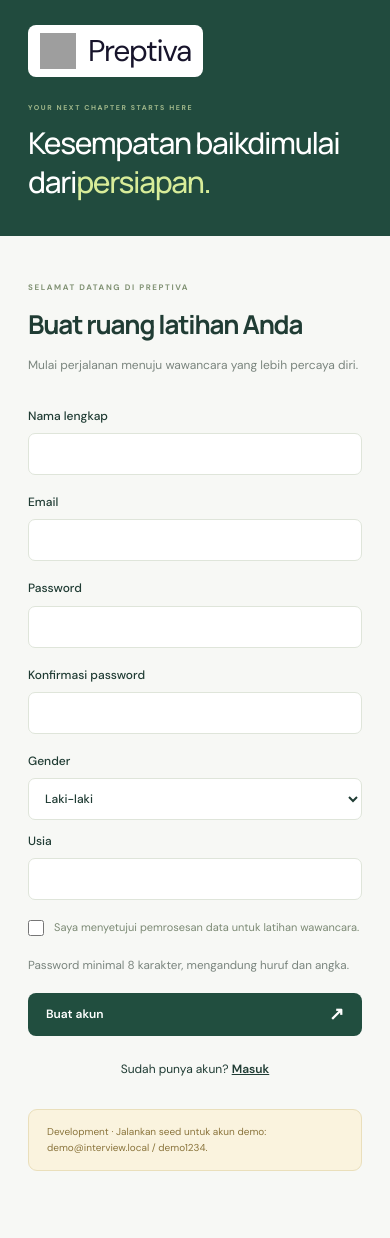
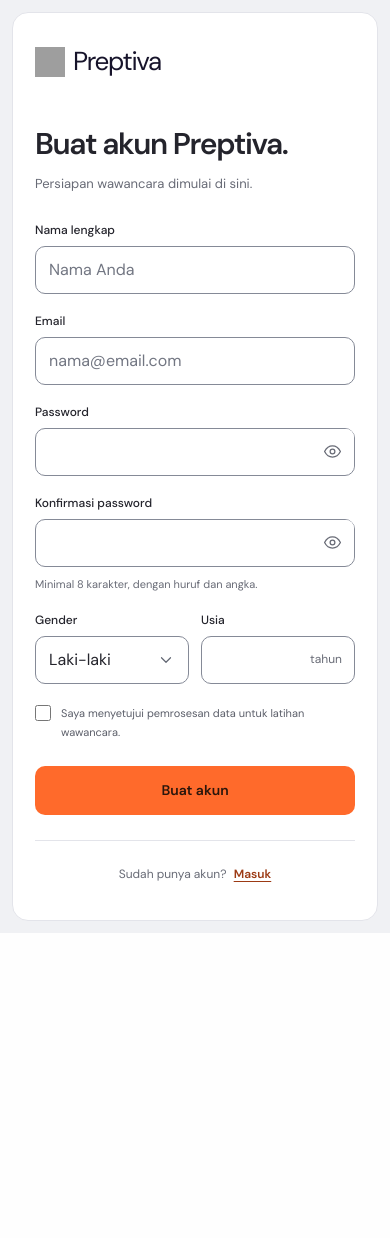
Before and after one commit to dervaag/preptiva2026, a FastAPI app: page /register in a window 390 px wide. After the commit the page ends 933 px from the top, so only its background shows below. Run offline with FastAPI, Linux system fonts and the light colour scheme; some libraries are stand-ins or nearby versions; grey boxes are pictures that could not be loaded.

Commit message:
Preserve auth redesign, shared footer and panel selection fixes before sync

```diff
--- a/app/main.py
+++ b/app/main.py
@@ -13,6 +13,7 @@ from app.db import init_db, SessionLocal
 from app.models import User
 from app.api import auth, sessions, dashboard
 from app.log import request_var
+from app.assets import asset_url
 
 
 @asynccontextmanager
@@ -57,6 +58,7 @@ app.include_router(sessions.router)
 app.include_router(dashboard.router)
 app.mount('/static', StaticFiles(directory=ROOT / 'app/static'), name='static')
 templates = Jinja2Templates(directory=ROOT / 'app/templates')
+templates.env.globals['asset_url'] = asset_url
 
 
 @app.get('/health')
--- /dev/null
+++ b/app/static/css/auth.css
@@ -0,0 +1,84 @@
+.auth-page {
+  --auth-ink: #24242c;
+  --auth-muted: #686b76;
+  --setup-ink: #24242c;
+  font-family: 'DM Sans', sans-serif;
+  color: var(--auth-ink);
+  background: #f0f1f4;
+  -webkit-font-smoothing: antialiased;
+}
+.auth-page :is(button, a, input):focus-visible {outline: 3px solid #a6340d; outline-offset: 4px;}
+.auth-page .auth-main {width: 100%; margin: 0; min-height: 100svh; padding: 24px;}
+.auth-page .auth-main > .content {padding: 0; max-width: 1440px; margin: 0 auto;}
+.auth-shell {display: grid; grid-template-columns: 1fr 1fr; min-height: calc(100svh - 48px); border: 1px solid #e3e4ea; border-radius: 24px; background: #fff; overflow: hidden;}
+.auth-entry {padding: 38px clamp(30px, 5.3vw, 88px) 36px; display: flex; flex-direction: column; min-width: 0;}
+.auth-page .brand--auth {gap: 8px; font-size: 26px; font-family: inherit; align-self: flex-start; flex-shrink: 0;}
+.auth-page .brand--auth .brand-symbol {width: 30px; height: 30px;}
+.auth-page .brand--auth .brand-name {font-size: inherit;}
+.auth-form-panel {max-width: 440px; width: 100%; margin: auto; padding: 45px 0 32px;}
+.auth-heading {margin-bottom: 30px;}
+.auth-heading h1 {font: 550 clamp(28px, 2.6vw, 38px)/1.18 'DM Sans', sans-serif; letter-spacing: -.045em; max-width: 410px;}
+.auth-heading p {color: var(--auth-muted); font-size: 13px; line-height: 1.7; margin-top: 12px;}
+.auth-fields {display: grid; gap: 18px;}
+.auth-field {min-width: 0;}
+.auth-field > label, .auth-page .setup-select-label {display: block; font-size: 12px; line-height: 1.5; font-weight: 500; margin-bottom: 7px;}
+.auth-field input:not([type=checkbox]) {display: block; width: 100%; min-height: 46px; border: 1px solid #858a97; border-radius: 10px; padding: 11px 13px; font: inherit; font-size: 14px; line-height: 1.5; color: var(--auth-ink); background: #fff;}
+.auth-field input::placeholder {color: #727682;}
+.auth-field input:hover {border-color: #4f515d;}
+.auth-field input:focus {border-color: #a6340d;}
+.auth-field-row {display: grid; grid-template-columns: repeat(2, minmax(0, 1fr)); gap: 14px;}
+.auth-password-wrap, .auth-age-wrap {position: relative;}
+.auth-password-wrap input {padding-right: 49px !important;}
+.auth-password-toggle {display: grid; place-items: center; position: absolute; right: 1px; top: 1px; width: 44px; height: 44px; border: 0; border-radius: 8px; background: #fff; color: #686b76; cursor: pointer;}
+.auth-password-toggle:hover {background: #f4f4f7; color: #24242c;}
+.auth-password-toggle:active {background: #ececf1;}
+.auth-password-toggle svg {width: 19px; height: 19px;}
+.auth-eye-slash {display: none;}
+.auth-password-toggle[aria-pressed=true] .auth-eye-slash {display: block;}
+.auth-age-wrap input {padding-right: 65px !important; appearance: textfield; -moz-appearance: textfield;}
+.auth-age-wrap input::-webkit-inner-spin-button {appearance: none;}
+.auth-age-wrap > span {position: absolute; right: 13px; top: 14px; font-size: 12px; line-height: 18px; color: var(--auth-muted); pointer-events: none;}
+.auth-page .setup-select {font-size: 14px;}
+.auth-page .setup-select-trigger {min-height: 46px; margin-top: 0; padding: 11px 13px; line-height: 1.5;}
+.auth-page .setup-select-chevron svg {width: 18px; height: 18px; display: block;}
+.auth-hint {font-size: 11px; line-height: 1.6; color: var(--auth-muted); margin: -9px 0 -1px;}
+.auth-consent {display: flex; align-items: flex-start; gap: 10px; font-size: 11px; line-height: 1.7; font-weight: 400; color: #5b5e69; cursor: pointer; margin-top: 2px;}
+.auth-consent input {width: 16px; height: 16px; accent-color: #a6340d; margin: 1px 0 0; flex-shrink: 0;}
+.auth-submit {display: block; width: 100%; min-height: 48px; padding: 12px 18px; margin-top: 25px; border: 1px solid transparent; border-radius: 10px; background: #ff6a2b; color: #2a160c; font: inherit; font-size: 14px; font-weight: 550; cursor: pointer;}
+.auth-submit:hover {background: #f65d1c;}
+.auth-submit:active {background: #e85416;}
+.auth-submit:disabled {background: #efd6c9; color: #68584e; cursor: wait;}
+.auth-error {font-size: 12px; line-height: 1.7; border-left: 2px solid #a6340d; background: #fff4ee; color: #8b3012; padding: 10px 13px; margin-top: 20px; white-space: pre-wrap; overflow-wrap: anywhere;}
+.auth-account-switch {text-align: center; border-top: 1px solid #e3e4ea; padding-top: 23px; margin-top: 25px; color: var(--auth-muted); font-size: 12px; line-height: 1.8;}
+.auth-account-switch a {color: #9c3a14; font-weight: 550; text-decoration: underline; text-underline-offset: 3px; margin-left: 4px;}
+.auth-account-switch a:hover {color: #64250e;}
+.auth-visual {position: relative; display: flex; flex-direction: column; justify-content: flex-end; min-width: 0; min-height: 640px; margin: 14px 14px 14px 0; overflow: hidden; border-radius: 18px; background: linear-gradient(155deg, #fae4d1 3%, #f7b780 46%, #ed8c51 68%, #bc491e 100%);}
+.auth-symbol-stage {position: absolute; inset: 0 0 24%; display: grid; place-items: center; overflow: hidden;}
+.auth-symbol-stage img {display: block; width: min(82%, 510px); height: auto; aspect-ratio: 1; mix-blend-mode: multiply; transform: rotate(-9deg);}
+.auth-visual-copy {position: relative; padding: 28px 38px 34px; color: #fff; background: linear-gradient(0deg, #7d2f19 0%, #7d2f19e8 58%, #7d2f1900 100%); padding-top: 100px;}
+.auth-visual-copy h2 {font: 500 clamp(29px, 3.1vw, 45px)/1.15 'DM Sans', sans-serif; letter-spacing: -.045em; margin: 0;}
+.auth-visual-copy p {max-width: 340px; font-size: 12px; line-height: 1.8; margin-top: 20px; padding-top: 18px; border-top: 1px solid #eeb69b70; color: #fff1e6;}
+@media (min-width: 1600px) {.auth-entry {padding-left: 86px; padding-right: 86px;}}
+@media (max-width: 1100px) {
+  .auth-entry {padding: 32px;}
+  .auth-form-panel {padding: 38px 0 20px;}
+  .auth-visual-copy {padding-left: 28px; padding-right: 28px;}
+}
+@media (max-width: 850px) {
+  .auth-page .auth-main {padding: 20px;}
+  .auth-shell {grid-template-columns: 1fr; max-width: 580px; margin: 0 auto; min-height: calc(100svh - 40px); border-radius: 20px;}
+  .auth-entry {padding: 30px 38px;}
+  .auth-form-panel {padding: 38px 0 12px;}
+  .auth-visual {display: none;}
+}
+@media (max-width: 480px) {
+  .auth-page .auth-main {padding: 12px;}
+  .auth-shell {min-height: calc(100svh - 24px); border-radius: 16px;}
+  .auth-entry {padding: 27px 22px;}
+  .auth-form-panel {padding-top: 42px; padding-bottom: 8px;}
+  .auth-heading h1 {font-size: 30px;}
+  .auth-heading {margin-bottom: 26px;}
+  .auth-field input:not([type=checkbox]), .auth-page .setup-select-trigger {font-size: 16px;}
+  .auth-field-row:has(.auth-password-wrap) {grid-template-columns: 1fr; gap: 18px;}
+  .auth-field-row {gap: 12px;}
+}
--- a/app/static/js/app.js
+++ b/app/static/js/app.js
@@ -19,12 +19,20 @@ const page = document.body.dataset.page;
 $('#logout')?.addEventListener('click', async () => {try {await postJSON('/api/auth/logout'); location.assign('/login');} catch (e) {toast(e.message);}});
 $('#today') && ($('#today').textContent = new Intl.DateTimeFormat('id-ID', {day:'numeric',month:'long',year:'numeric'}).format(new Date()));
 $('#auth-form')?.addEventListener('submit', async event => {
-  event.preventDefault(); const button = event.target.querySelector('button[type=submit]'); button.disabled = true;
+  event.preventDefault(); const button = event.target.querySelector('button[type=submit]');
+  if (button.disabled) return;
+  const originalLabel = button.textContent;
+  button.disabled = true; button.textContent = 'Memproses…';
+  event.target.setAttribute('aria-busy', 'true');
   $('#auth-error').hidden = true;
   const data = Object.fromEntries(new FormData(event.target));
   if (page === 'register') {data.age = Number(data.age); data.agree = !!data.agree;}
   try {await postJSON(`/api/auth/${page}`, data); location.assign('/dashboard');}
-  catch (error) {showError('#auth-error', error); button.disabled = false;}
+  catch (error) {
+    showError('#auth-error', error instanceof TypeError ? 'Koneksi terputus. Coba lagi.' : error);
+    button.disabled = false; button.textContent = originalLabel;
+    event.target.removeAttribute('aria-busy');
+  }
 });
 $('#session-form')?.addEventListener('submit', async event => {
   event.preventDefault(); const button = event.target.querySelector('button[type=submit]'); button.disabled = true;
--- /dev/null
+++ b/app/static/js/auth.js
@@ -0,0 +1,26 @@
+'use strict';
+(() => {
+  const form = document.querySelector('#auth-form');
+  if (!form) return;
+  form.querySelectorAll('[data-password-toggle]').forEach(button => {
+    button.addEventListener('click', () => {
+      const input = document.getElementById(button.dataset.passwordToggle);
+      const visible = input.type === 'password';
+      input.type = visible ? 'text' : 'password';
+      button.setAttribute('aria-pressed', String(visible));
+      button.setAttribute('aria-label', `${visible ? 'Sembunyikan' : 'Tampilkan'} ${button.dataset.passwordLabel}`);
+    });
+  });
+  if (document.body.dataset.page !== 'register') return;
+  const password = form.elements.password;
+  const confirmation = form.elements.password_confirm;
+  function validatePasswords() {
+    password.setCustomValidity(password.value && (!/[A-Za-z]/.test(password.value) || !/\d/.test(password.value)) ? 'Gunakan huruf dan angka pada password.' : '');
+    confirmation.setCustomValidity(confirmation.value && confirmation.value !== password.value ? 'Konfirmasi password belum sama.' : '');
+  }
+  [password, confirmation].forEach(input => {
+    input.addEventListener('input', validatePasswords);
+    input.addEventListener('change', validatePasswords);
+  });
+  validatePasswords();
+})();
--- a/app/templates/app.html
+++ b/app/templates/app.html
@@ -1,12 +1,14 @@
 <!doctype html>
 <html lang="id">
-<head><meta charset="utf-8"><meta name="viewport" content="width=device-width, initial-scale=1"><meta name="theme-color" content="{{ '#f3f2f3' if page == 'room' else '#f0f1f4' if page in ('form', 'dashboard', 'history') else '#153e35' }}"><title>{{ {'dashboard': 'Dashboard', 'history': 'Riwayat latihan'}.get(page, 'Persiapkan langkah berikutnya') }} · Preptiva</title>
+<head><meta charset="utf-8"><meta name="viewport" content="width=device-width, initial-scale=1"><meta name="theme-color" content="{{ '#f3f2f3' if page == 'room' else '#f0f1f4' if page in ('form', 'dashboard', 'history', 'login', 'register') else '#153e35' }}"><title>{{ {'dashboard': 'Dashboard', 'history': 'Riwayat latihan', 'login': 'Masuk', 'register': 'Buat akun'}.get(page, 'Persiapkan langkah berikutnya') }} · Preptiva</title>
 <link rel="icon" type="image/svg+xml" sizes="any" href="/static/images/preptiva-symbol.svg">
 <link rel="apple-touch-icon" href="/static/images/preptiva-symbol.png">
-<link rel="stylesheet" href="/static/css/app.css">
-{% if page in ('form', 'dashboard', 'history') %}<link rel="stylesheet" href="/static/css/session-setup.css"><link rel="stylesheet" href="/static/css/custom-select.css">{% endif %}
-{% if page in ('dashboard', 'history') %}<link rel="stylesheet" href="/static/css/workspace.css">{% endif %}
-{% if page == 'room' %}<link rel="stylesheet" href="/static/css/interview-room.css"><link rel="preload" as="image" href="/static/images/interviewers/office-background.png" fetchpriority="high">{% endif %}
+<link rel="stylesheet" href="{{ asset_url('css/app.css') }}">
+{% if page in ('form', 'dashboard', 'history') %}<link rel="stylesheet" href="{{ asset_url('css/session-setup.css') }}"><link rel="stylesheet" href="{{ asset_url('css/custom-select.css') }}">{% endif %}
+{% if page in ('dashboard', 'history') %}<link rel="stylesheet" href="{{ asset_url('css/workspace.css') }}">{% endif %}
+{% if page in ('login', 'register') %}<link rel="stylesheet" href="{{ asset_url('css/custom-select.css') }}"><link rel="stylesheet" href="{{ asset_url('css/auth.css') }}">{% endif %}
+{% if page == 'room' %}<link rel="stylesheet" href="{{ asset_url('css/interview-room.css') }}"><link rel="preload" as="image" href="/static/images/interviewers/office-background.png" fetchpriority="high">{% endif %}
+{% if page not in ('login', 'register') %}<link rel="stylesheet" href="{{ asset_url('css/site-footer.css') }}">{% endif %}
 </head>
 {% from 'partials/setup-icons.html' import icon %}
 {% macro brand(href, modifier='') -%}
@@ -15,7 +17,7 @@
   <span class="brand-name">Preptiva</span>
 </a>
 {%- endmacro %}
-<body class="{{ 'meeting-page' if page == 'room' else 'setup-page workspace-page' if page in ('dashboard', 'history') else 'setup-page' if page == 'form' else '' }}" data-page="{{ page }}" data-sid="{{ sid }}">
+<body class="{{ 'auth-page' if page in ('login', 'register') else 'meeting-page' if page == 'room' else 'setup-page workspace-page' if page in ('dashboard', 'history') else 'setup-page' if page == 'form' else '' }}" data-page="{{ page }}" data-sid="{{ sid }}">
 {% if page in ('form', 'dashboard', 'history') %}
 {% if page in ('dashboard', 'history') %}<a class="workspace-skip" href="#main-content">Lewati navigasi</a>{% endif %}
 <header class="setup-header{{ ' workspace-header' if page in ('dashboard', 'history') }}">
@@ -24,22 +26,16 @@
   <div class="setup-account"><span class="setup-account-initial" aria-hidden="true">{{ user.name[:1] }}</span><span class="setup-account-name">{{ user.name }}</span><button id="logout" class="setup-logout" type="button" aria-label="Keluar" title="Keluar">{{ icon('logout') }}</button></div>
 </header>
 {% endif %}
-{% if user and page not in ('form', 'room', 'dashboard', 'history') %}
+{% if user and page not in ('form', 'room', 'dashboard', 'history', 'login', 'register') %}
 <aside class="sidebar">
 {{ brand('/dashboard') }}
 <div class="workspace-label">RUANG LATIHAN ANDA</div><nav aria-label="Navigasi utama"><a href="/dashboard" class="{{ 'active' if page == 'dashboard' }}"><span>◫</span> Dashboard</a><a href="/simulasi/baru" class="{{ 'active' if page == 'form' }}"><span>◉</span> Simulasi baru <b>+</b></a><a href="/riwayat" class="{{ 'active' if page == 'history' }}"><span>◷</span> Riwayat latihan</a></nav><div class="sidebar-note"><span class="spark">✳</span><h3>Langkah kecil.<br>Kesempatan besar.</h3><p>Latihan hari ini untuk percakapan yang lebih percaya diri besok.</p><a href="/simulasi/baru">Mulai latihan ↗</a></div><div class="account"><span class="avatar">{{ user.name[:1] }}</span><div><strong>{{ user.name }}</strong><small>Akun personal</small></div><button id="logout" class="icon-button" aria-label="Keluar">↪</button></div></aside>
 {% endif %}
-<main id="main-content" class="{{ 'meeting-main' if page == 'room' else 'workspace-main' if page in ('dashboard', 'history') else 'setup-main' if page == 'form' else 'main' if user else 'auth-main' }}">
-{% if user and page not in ('form', 'room', 'dashboard', 'history') %}<header class="topbar"><span>Workspace <span class="muted">/ {{ {'dashboard':'Dashboard','form':'Simulasi baru','history':'Riwayat latihan','room':'Ruang wawancara','result':'Hasil latihan'}.get(page) }}</span></span><span class="top-status"><i></i> Ruang untuk bertumbuh</span></header>{% endif %}
+<main id="main-content" class="{{ 'auth-main' if page in ('login', 'register') else 'meeting-main' if page == 'room' else 'workspace-main' if page in ('dashboard', 'history') else 'setup-main' if page == 'form' else 'main' if user else 'auth-main' }}">
+{% if user and page not in ('form', 'room', 'dashboard', 'history', 'login', 'register') %}<header class="topbar"><span>Workspace <span class="muted">/ {{ {'dashboard':'Dashboard','form':'Simulasi baru','history':'Riwayat latihan','room':'Ruang wawancara','result':'Hasil latihan'}.get(page) }}</span></span><span class="top-status"><i></i> Ruang untuk bertumbuh</span></header>{% endif %}
 <div class="content">
 {% if page in ('login', 'register') %}
-<div class="auth-layout"><section class="auth-story">
-{{ brand('/') }}
-<span class="eyebrow">YOUR NEXT CHAPTER STARTS HERE</span><h1>Kesempatan baik<br>dimulai dari<br><em>persiapan.</em></h1><p>Ruang aman untuk berlatih wawancara, mengenali kekuatan, dan mengambil langkah berikutnya.</p><div class="auth-art" aria-hidden="true">↗</div><small>PERSONALIZED PRACTICE. REAL PROGRESS.</small></section><section class="auth-card"><span class="eyebrow">SELAMAT DATANG DI PREPTIVA</span><h2>{{ 'Buat ruang latihan Anda' if page == 'register' else 'Siap melangkah lagi?' }}</h2><p class="muted">{{ 'Mulai perjalanan menuju wawancara yang lebih percaya diri.' if page == 'register' else 'Masuk untuk melanjutkan persiapan Anda.' }}</p><form id="auth-form"><div class="fields">
-{% if page == 'register' %}<label>Nama lengkap<input name="name" required minlength="2" maxlength="120" autocomplete="name"></label>{% endif %}
-<label>Email<input name="email" type="email" required autocomplete="email"></label><label>Password<input name="password" type="password" required minlength="8" maxlength="72" autocomplete="{{ 'new-password' if page == 'register' else 'current-password' }}"></label>
-{% if page == 'register' %}<label>Konfirmasi password<input name="password_confirm" type="password" required autocomplete="new-password"></label><div class="two-col"><label>Gender<select name="gender"><option value="male">Laki-laki</option><option value="female">Perempuan</option></select></label><label>Usia<input name="age" type="number" min="15" max="80" required></label></div><label class="check"><input name="agree" type="checkbox" required> Saya menyetujui pemrosesan data untuk latihan wawancara.</label><small class="muted">Password minimal 8 karakter, mengandung huruf dan angka.</small>{% endif %}
-<div class="error" id="auth-error" role="alert" hidden></div><button class="button" type="submit">{{ 'Buat akun' if page == 'register' else 'Masuk ke workspace' }} <span>↗</span></button></div></form><p class="auth-switch">{{ 'Sudah punya akun?' if page == 'register' else 'Belum punya akun?' }} <a href="{{ '/login' if page == 'register' else '/register' }}">{{ 'Masuk' if page == 'register' else 'Daftar sekarang' }}</a></p>{% if development %}<div class="notice">Development · Jalankan seed untuk akun demo: demo@interview.local / demo1234.</div>{% endif %}</section></div>
+{% include 'partials/auth.html' %}
 {% elif page == 'dashboard' %}
 {% include 'partials/dashboard.html' %}
 {% elif page == 'history' %}
@@ -51,9 +47,12 @@
 {% elif page == 'result' %}
 <div class="page-heading"><div><span class="eyebrow">REFLEKSI HARI INI. KEMAJUAN BESOK.</span><h1>Setiap jawaban, sebuah pelajaran.</h1><p class="muted" id="result-role">Menyiapkan refleksi latihan Anda…</p></div><a class="button" href="/simulasi/baru">Latihan lagi ↗</a></div><div id="result-content"><section class="panel empty"><span class="loading-spinner"></span><h2>Merangkai umpan balik Anda</h2><p>Menilai bukti jawaban dan menyusun saran untuk langkah berikutnya.</p></section></div>
 {% endif %}
-{% if page in ('dashboard', 'history') %}<footer class="workspace-footer"><span>Preptiva</span><small>Skor latihan, bukan prediksi hasil seleksi.</small></footer>{% elif user and page not in ('room', 'form') %}<footer>{{ brand('/dashboard', 'brand--footer') }} <span>Persiapan yang personal. Kemajuan yang berarti.</span><small>Skor untuk latihan · Bukan prediksi kelulusan seleksi</small></footer>{% endif %}
-</div></main><div id="toast" class="toast" role="status" hidden></div><script src="/static/js/app.js" defer></script>{% if page == 'room' %}<script src="/static/js/interview-room.js" defer></script>{% endif %}
-{% if page in ('form', 'dashboard', 'history') %}<script src="/static/js/custom-select.js" defer></script>{% endif %}
-{% if page == 'form' %}<script src="/static/js/session-setup.js" defer></script>{% endif %}
-{% if page in ('dashboard', 'history') %}<script src="/static/js/workspace.js" defer></script>{% endif %}
+{% if user and page not in ('login', 'register', 'room') %}{% include 'partials/site-footer.html' %}{% endif %}
+</div></main>
+{% if user and page == 'room' %}{% include 'partials/site-footer.html' %}{% endif %}
+<div id="toast" class="toast" role="status" hidden></div><script src="{{ asset_url('js/app.js') }}" defer></script>{% if page == 'room' %}<script src="{{ asset_url('js/interview-room.js') }}" defer></script>{% endif %}
+{% if page in ('form', 'dashboard', 'history', 'login', 'register') %}<script src="{{ asset_url('js/custom-select.js') }}" defer></script>{% endif %}
+{% if page in ('login', 'register') %}<script src="{{ asset_url('js/auth.js') }}" defer></script>{% endif %}
+{% if page == 'form' %}<script src="{{ asset_url('js/session-setup.js') }}" defer></script>{% endif %}
+{% if page in ('dashboard', 'history') %}<script src="{{ asset_url('js/workspace.js') }}" defer></script>{% endif %}
 </body></html>
--- /dev/null
+++ b/app/templates/partials/auth.html
@@ -0,0 +1,50 @@
+{% from 'partials/custom-select.html' import select_field %}
+{% macro password_field(name, label, confirmation=false) -%}
+<div class="auth-field">
+  <label for="auth-{{ name }}">{{ label }}</label>
+  <div class="auth-password-wrap">
+    <input id="auth-{{ name }}" name="{{ name }}" type="password" required minlength="8" maxlength="72" autocomplete="{{ 'new-password' if page == 'register' else 'current-password' }}"{% if page == 'register' and not confirmation %} aria-describedby="auth-password-hint"{% endif %}>
+    <button class="auth-password-toggle" type="button" data-password-toggle="auth-{{ name }}" data-password-label="{{ 'konfirmasi password' if confirmation else 'password' }}" aria-label="Tampilkan {{ 'konfirmasi password' if confirmation else 'password' }}" aria-controls="auth-{{ name }}" aria-pressed="false">
+      <svg viewBox="0 0 24 24" fill="none" stroke="currentColor" stroke-width="1.6" stroke-linecap="round" stroke-linejoin="round" aria-hidden="true"><path d="M2 12s3.6-7 10-7 10 7 10 7-3.6 7-10 7S2 12 2 12Z"/><circle cx="12" cy="12" r="3"/><path class="auth-eye-slash" d="m3 3 18 18"/></svg>
+    </button>
+  </div>
+</div>
+{%- endmacro %}
+<div class="auth-shell">
+  <section class="auth-entry" aria-labelledby="auth-title">
+    {{ brand('/', 'brand--auth') }}
+    <div class="auth-form-panel">
+      <header class="auth-heading">
+        <h1 id="auth-title">{{ 'Buat akun Preptiva.' if page == 'register' else 'Selamat datang kembali.' }}</h1>
+        <p>{{ 'Persiapan wawancara dimulai di sini.' if page == 'register' else 'Masuk untuk melanjutkan latihan Anda.' }}</p>
+      </header>
+      <form id="auth-form">
+        <div class="auth-fields">
+          {% if page == 'register' %}
+          <div class="auth-field"><label for="auth-name">Nama lengkap</label><input id="auth-name" name="name" required minlength="2" maxlength="120" autocomplete="name" placeholder="Nama Anda"></div>
+          {% endif %}
+          <div class="auth-field"><label for="auth-email">Email</label><input id="auth-email" name="email" type="email" required maxlength="190" autocomplete="{{ 'email' if page == 'register' else 'username' }}" placeholder="nama@email.com" inputmode="email" autocapitalize="none" spellcheck="false"></div>
+          {% if page == 'register' %}<div class="auth-field-row">{% endif %}
+          {{ password_field('password', 'Password') }}
+          {% if page == 'register' %}
+          {{ password_field('password_confirm', 'Konfirmasi password', true) }}
+          </div>
+          <p class="auth-hint" id="auth-password-hint">Minimal 8 karakter, dengan huruf dan angka.</p>
+          <div class="auth-field-row">
+            {{ select_field('gender', 'Gender', [('male', 'Laki-laki'), ('female', 'Perempuan')], 'male') }}
+            <div class="auth-field"><label for="auth-age">Usia</label><div class="auth-age-wrap"><input id="auth-age" name="age" type="number" min="15" max="80" required inputmode="numeric" aria-describedby="auth-age-unit"><span id="auth-age-unit">tahun</span></div></div>
+          </div>
+          <label class="auth-consent"><input name="agree" type="checkbox" required><span>Saya menyetujui pemrosesan data untuk latihan wawancara.</span></label>
+          {% endif %}
+        </div>
+        <div class="auth-error" id="auth-error" role="alert" hidden></div>
+        <button class="auth-submit" type="submit">{{ 'Buat akun' if page == 'register' else 'Masuk' }}</button>
+      </form>
+      <p class="auth-account-switch">{{ 'Sudah punya akun?' if page == 'register' else 'Belum punya akun?' }} <a href="{{ '/login' if page == 'register' else '/register' }}">{{ 'Masuk' if page == 'register' else 'Buat akun' }}</a></p>
+    </div>
+  </section>
+  <aside class="auth-visual" aria-label="Latihan wawancara bersama Preptiva">
+    <div class="auth-symbol-stage" aria-hidden="true"><img src="/static/images/preptiva-symbol.svg" alt="" width="580" height="580" fetchpriority="high"></div>
+    <div class="auth-visual-copy"><h2>Latih jawaban.<br>Hadapi wawancara.</h2><p>Satu pewawancara atau panel. Sesuai kebutuhan Anda.</p></div>
+  </aside>
+</div>
```
Also changed, not shown: app/assets.py (added, +8 -0 lines), app/static/css/session-setup.css (+5 -10 lines), app/static/css/site-footer.css (added, +33 -0 lines), app/templates/partials/session-setup.html (+19 -15 lines), app/templates/partials/site-footer.html (added, +19 -0 lines), docs/session-setup.md (+3 -0 lines), docs/superpowers/plans/2026-11-07-auth.md (added, +35 -0 lines), tests/auth_smoke.py (added, +115 -0 lines), tests/browser_smoke.py (+1 -1 lines), tests/kiri_smoke.py (+1 -1 lines), tests/panel_setup_smoke.py (added, +109 -0 lines), tests/setup_smoke.py (+1 -1 lines), docs/CHANGELOG.md.
